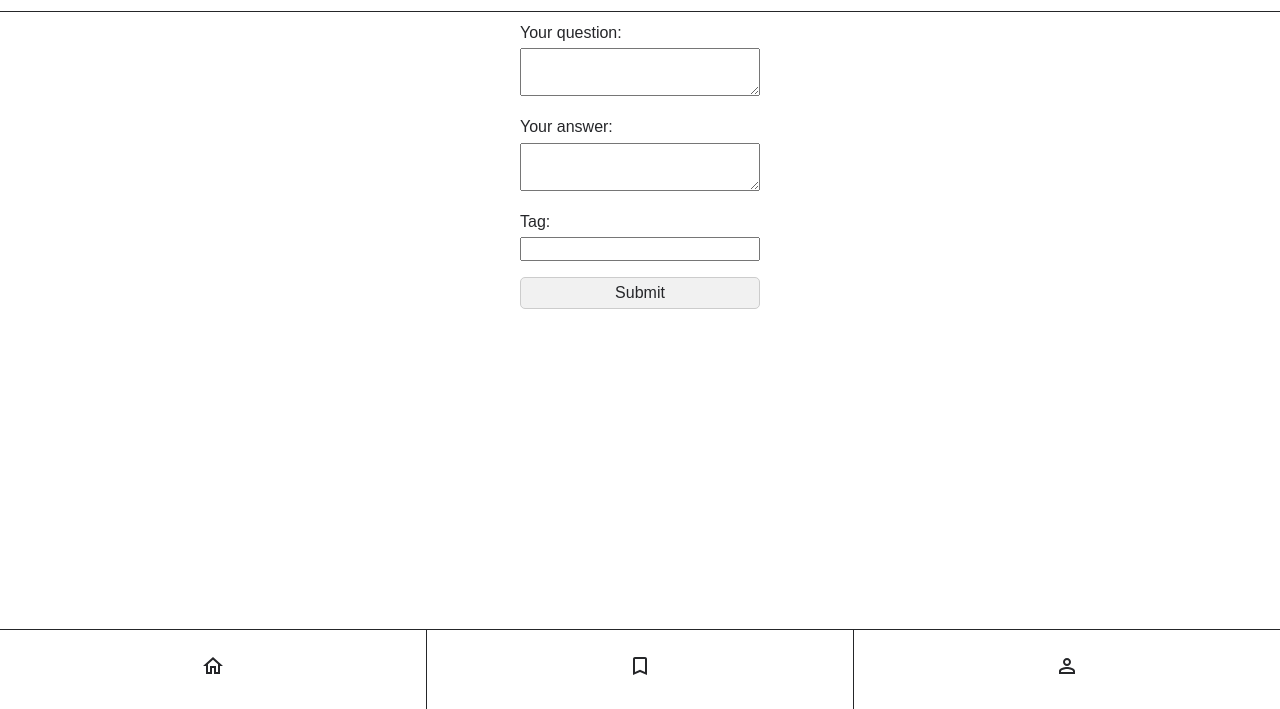
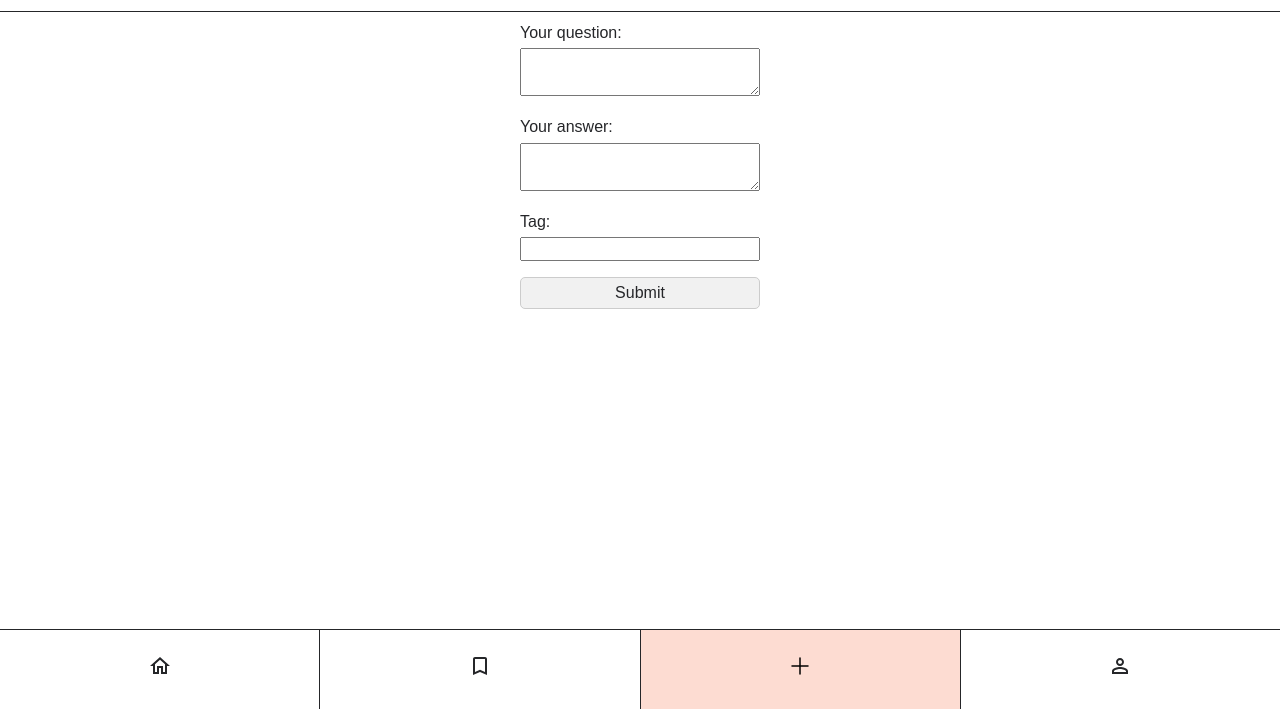
Before and after one commit to ThomasKirst/recap-project-2_quiz-app, a website: page form.html in a window 1280 px wide. Shown: the part 91-800 px from the top of the page. Drawn offline with Linux system fonts and the light colour scheme.

Commit message:
add form to navbar

```diff
--- a/form.html
+++ b/form.html
@@ -75,6 +75,29 @@
             </svg>
           </a>
         </li>
+        <li class="navigation__list-item navigation__list-item--active">
+          <a
+            class="navigation__link"
+            href="/form.html"
+            aria-label="go to form page"
+          >
+            <svg
+              width="24px"
+              height="24px"
+              viewbox="0 0 24 24"
+              fill="none"
+              xmlns="http://www.w3.org/2000/svg"
+            >
+              <path
+                d="M4 12H20M12 4V20"
+                stroke="#000000"
+                stroke-width="1.5"
+                stroke-linecap="round"
+                stroke-linejoin="round"
+              />
+            </svg>
+          </a>
+        </li>
         <li class="navigation__list-item">
           <a
             class="navigation__link"
```
Also changed, not shown: bookmarks.html (+23 -0 lines), index.html (+23 -0 lines), profile.html (+23 -0 lines).
